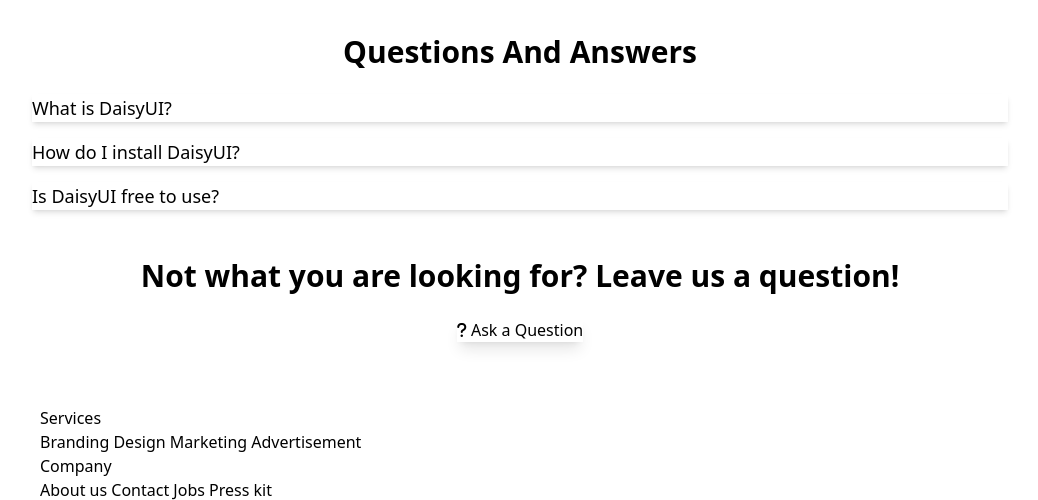
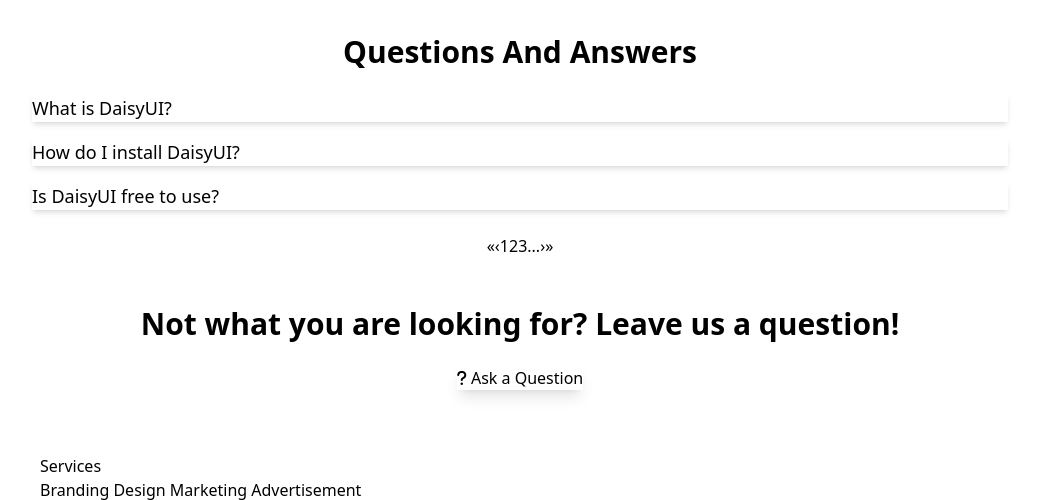
Before and after one commit to SpyBurner/LTWeb_HK242, a PHP site: page /app/view/qna/qna.php in a window 1280 px wide. Shown: the part 793-1293 px from the top of the page, without its empty margins (120-1158 px from the left). Run offline with PHP 8.4, Linux system fonts and the light colour scheme; some libraries are stand-ins or nearby versions.

Commit message:
Pagination

```diff
--- a/app/view/qna/qna.php
+++ b/app/view/qna/qna.php
@@ -95,26 +95,36 @@
     <section class="max-w-5xl mx-auto p-6">
         <h2 class="text-3xl font-bold text-center mb-6">Questions And Answers</h2>
         <div class="space-y-4">
-            <!-- FAQ Item 1 -->
+            <!-- QNA Item 1 -->
             <div class="card bg-base-100 shadow-md">
                 <div class="collapse-title text-lg font-medium" onclick="openModal('thread')">
                     What is DaisyUI?
                 </div>
             </div>
 
-            <!-- FAQ Item 2 -->
+            <!-- QNA Item 2 -->
             <div class="card bg-base-100 shadow-md">
                 <div class="collapse-title text-lg font-medium" onclick="openModal('thread')">
                     How do I install DaisyUI?
                 </div>
             </div>
 
-            <!-- FAQ Item 3 -->
+            <!-- QNA Item 3 -->
             <div class="card bg-base-100 shadow-md">
                 <div class="collapse-title text-lg font-medium" onclick="openModal('thread')">
                     Is DaisyUI free to use?
                 </div>
             </div>
+        </div>
+        <div class="join flex justify-center mt-6">
+            <button class="join-item btn">«</button>
+            <button class="join-item btn">‹</button>
+            <button class="join-item btn btn-primary">1</button>
+            <button class="join-item btn">2</button>
+            <button class="join-item btn">3</button>
+            <button class="join-item btn btn-disabled">...</button>
+            <button class="join-item btn">›</button>
+            <button class="join-item btn">»</button>
         </div>
     </section>
 
```
